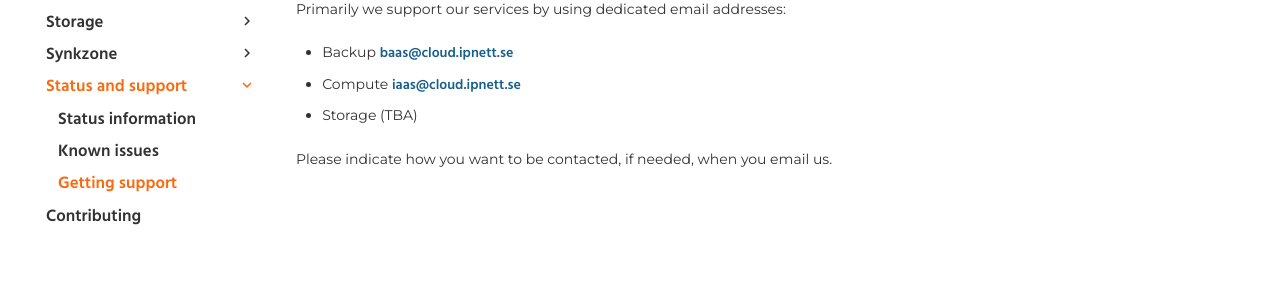
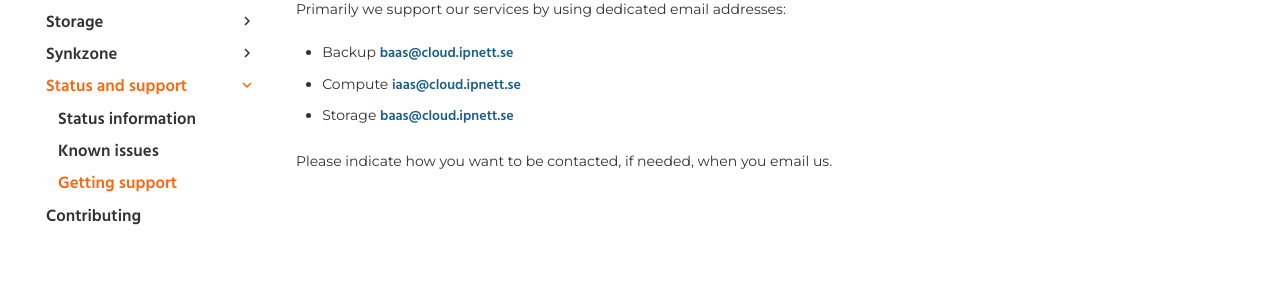
Before and after one commit to safespring/docs, an MkDocs documentation site: the page built from content/service/support.md, in a window 1280 px wide. Shown: the part 216-515 px from the top of the page. Built offline with MkDocs 1.6.1 and Material for MkDocs 9.7.7, drawn with Linux system fonts in a browser that asks for light colours; comment, search, counter and statistics services are not loaded; old or Windows-style settings are respelled for this version of MkDocs.

Commit message:
Update support.md

```diff
--- a/content/service/support.md
+++ b/content/service/support.md
@@ -8,6 +8,6 @@ Primarily we support our services by using dedicated email addresses:
 
 * Compute iaas@cloud.ipnett.se
 
-* Storage (TBA)
+* Storage baas@cloud.ipnett.se
 
 Please indicate how you want to be contacted, if needed, when you email us.
```
